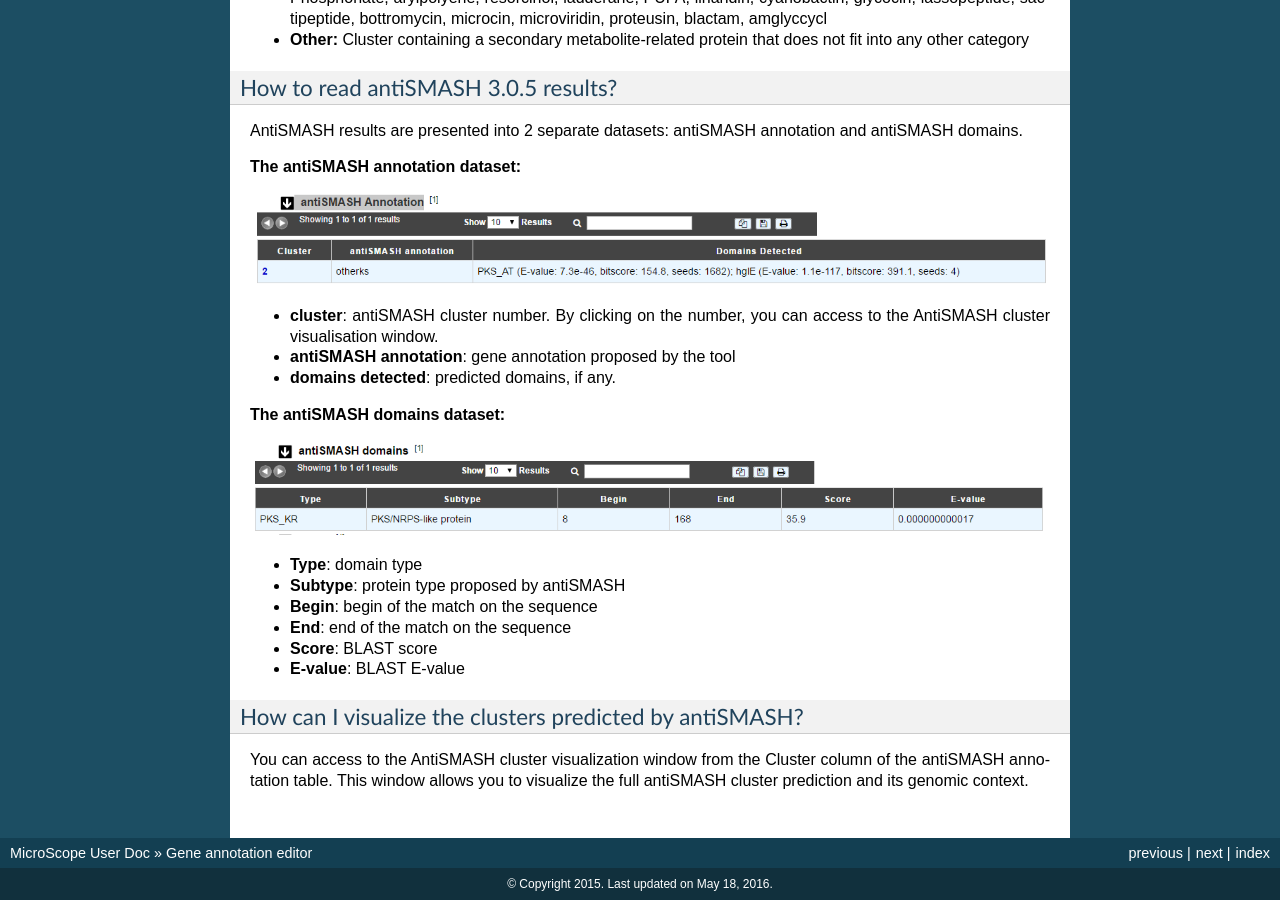
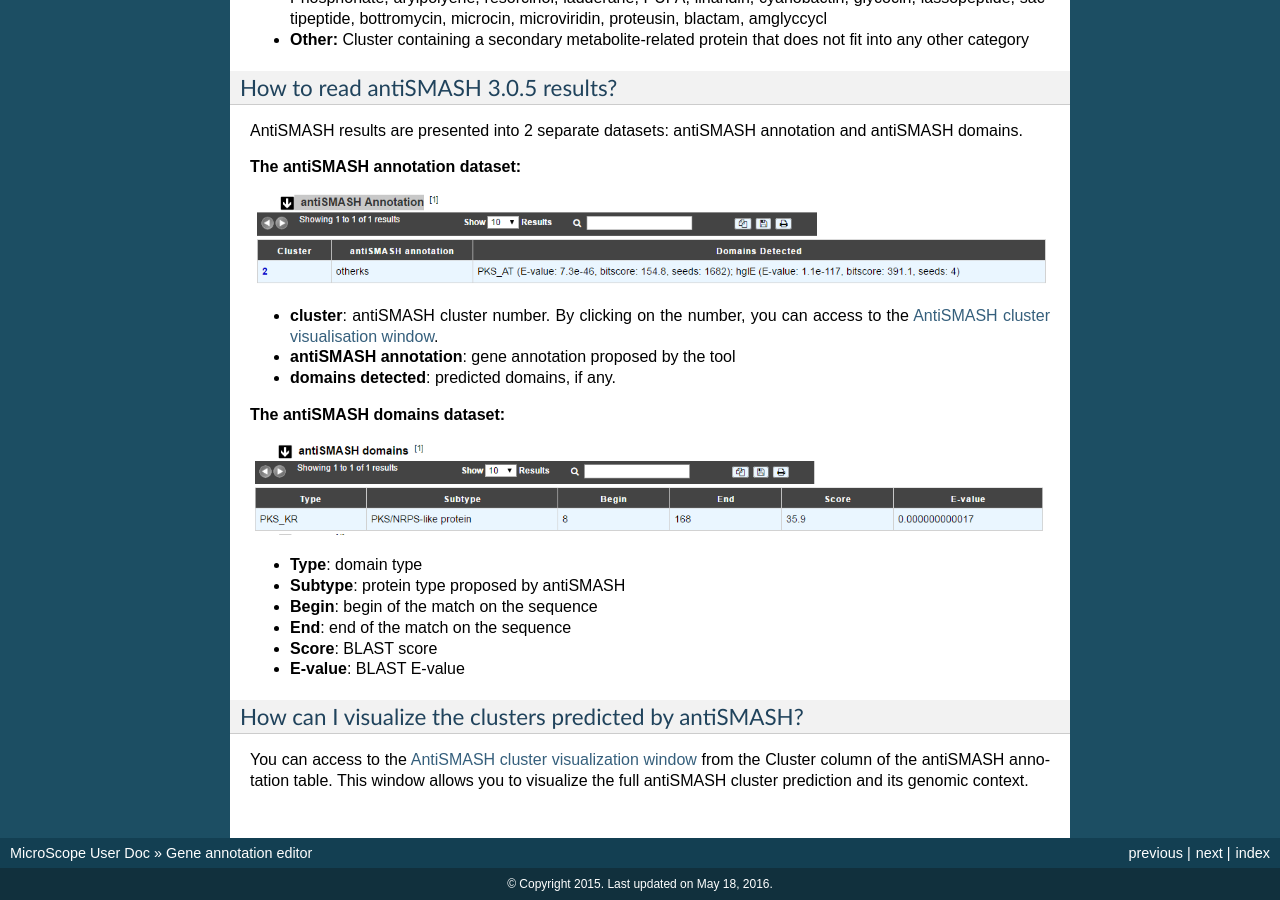
Before and after one commit to labgem/microscope-user-doc, a Sphinx documentation site: the page built from docs/content/mage/info.rst, in a window 1280 px wide and 900 px high, scrolled down 27707 px. Built offline with Sphinx 7.4.7, drawn with Linux system fonts in a browser that asks for light colours; formulas are drawn with MathJax 3; part of the change alters nothing that is shown.

```diff
--- a/docs/content/mage/info.rst
+++ b/docs/content/mage/info.rst
@@ -1111,7 +1111,7 @@ AntiSMASH results are presented into 2 separate datasets: antiSMASH annotation a
 
 .. image:: img/antiSMASH3_annotation.PNG
 
-* **cluster**: antiSMASH cluster number. By clicking on the number, you can access to the AntiSMASH cluster visualisation window.
+* **cluster**: antiSMASH cluster number. By clicking on the number, you can access to the `AntiSMASH cluster visualisation window <https://microscope.readthedocs.io/en/latest/content/mage/domainviewer>`_.
 * **antiSMASH annotation**: gene annotation proposed by the tool
 * **domains detected**: predicted domains, if any.
 
@@ -1129,5 +1129,5 @@ AntiSMASH results are presented into 2 separate datasets: antiSMASH annotation a
 How can I visualize the clusters predicted by antiSMASH?
 --------------------------------------------------------
 
-You can access to the AntiSMASH cluster visualization window from the Cluster column of the antiSMASH annotation table.
+You can access to the `AntiSMASH cluster visualization window <https://microscope.readthedocs.io/en/latest/content/mage/domainviewer>`_ from the Cluster column of the antiSMASH annotation table.
 This window allows you to visualize the full antiSMASH cluster prediction and its genomic context.
```
